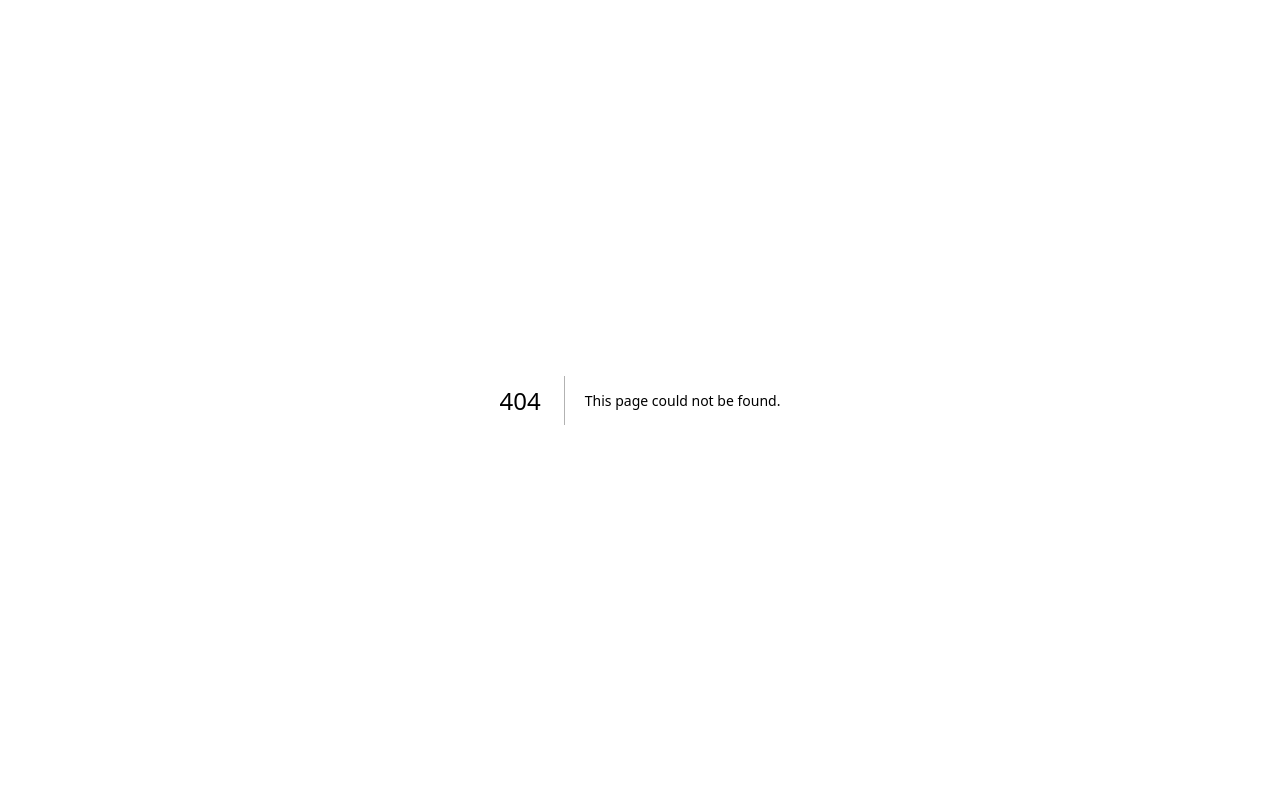
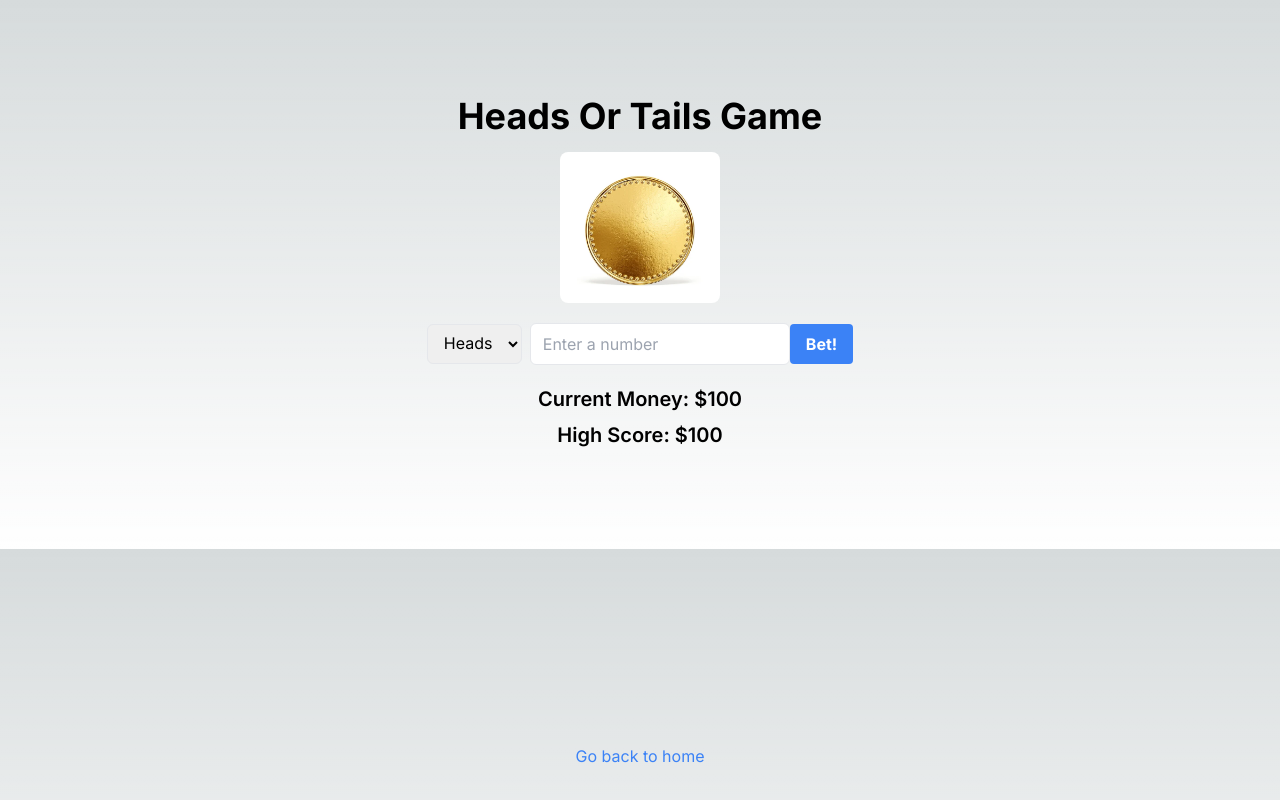
Before and after one commit to ElysianCode12/dexterportfolio, a Next.js app: page /headsortails in a window 1280 px wide. Before the commit this address had no page. Built offline with nearby package versions, Linux system fonts and the light colour scheme.

Commit message:
added heads or tails page

```diff
--- /dev/null
+++ b/app/headsortails/page.js
@@ -0,0 +1,94 @@
+"use client";
+
+import Link from "next/link";
+import { useState } from "react";
+
+export default function Page() {
+    const [currentMoney, setCurrentMoney] = useState(100); // Initial money set to 100
+    const [selectedOption, setSelectedOption] = useState("Heads");
+    const [result, setResult] = useState(null);
+    const [highScore, setHighScore] = useState(100); // Initial high score set to 100
+
+    const handleBet = () => {
+        const betAmount = parseInt(document.getElementById("betAmount").value);
+        const updatedMoney = currentMoney - betAmount;
+        if (updatedMoney >= 0) {
+            const randomNumber = Math.random();
+            const coinResult = randomNumber < 0.5 ? "Heads" : "Tails";
+            setResult(coinResult);
+            if (selectedOption === coinResult) {
+                const newMoney = updatedMoney + betAmount * 2;
+                setCurrentMoney(newMoney);
+                if (newMoney > highScore) {
+                    setHighScore(newMoney);
+                }
+            } else {
+                setCurrentMoney(updatedMoney);
+            }
+        } else {
+            alert("You don't have enough money to place this bet!");
+        }
+    };
+
+    const handleSelectChange = (event) => {
+        setSelectedOption(event.target.value);
+        setResult(null); // Reset the result when the option changes
+    };
+
+    return (
+        <main className="flex flex-col items-center justify-between p-24">
+            <div>
+                <h1 className="text-4xl font-bold mb-4">Heads Or Tails Game</h1>
+            </div>
+
+            <div>
+                <img src="coin.jpg" className="w-40 h-auto rounded-lg mb-5"></img>
+            </div>
+
+            <div className="flex items-center mb-4">
+                <select
+                    value={selectedOption}
+                    onChange={handleSelectChange}
+                    className="mr-2 px-3 py-2 border rounded-md focus:outline-none focus:ring focus:border-blue-300"
+                >
+                    <option value="Heads">Heads</option>
+                    <option value="Tails">Tails</option>
+                </select>
+                <input
+                    id="betAmount"
+                    type="number"
+                    className="px-3 py-2 border rounded-md focus:outline-none focus:ring focus:border-blue-300"
+                    placeholder="Enter a number"
+                />
+                <button
+                    onClick={handleBet}
+                    className="bg-blue-500 hover:bg-blue-700 text-white font-bold py-2 px-4 rounded"
+                >
+                    Bet!
+                </button>
+            </div>
+
+            <div>
+                {result && (
+                    <p className={`text-xl font-semibold mb-2 ${selectedOption === result ? 'text-green-500' : 'text-red-500'}`}>
+                        {selectedOption === result ? 'You won!' : 'You lost!'}
+                    </p>
+                )}
+            </div>
+
+            <div class="flex justify-center m-1">
+                <p className="text-xl font-semibold">Current Money: ${currentMoney}</p>
+            </div>
+
+            <div class="flex justify-center m-1">
+                <p className="text-xl font-semibold">High Score: ${highScore}</p>
+            </div>
+
+            <div class="fixed bottom-8">
+                <Link href="/">
+                    <p className="text-blue-500 hover:text-blue-700 py-100">Go back to home</p>
+                </Link>
+            </div>
+        </main>
+    );
+}
--- a/app/page.js
+++ b/app/page.js
@@ -26,10 +26,12 @@ export default function Home() {
 
       <div class="flex justify-center space-x-6">
 
-        <div class="border rounded-lg p-9 border-black flex flex-col items-center hover:bg-gray-500">
-          <img src="coin.jpg" class="w-40 h-auto rounded-lg"></img>
-          <p>Heads or Tails Game</p>
-        </div>
+        <Link href={`/headsortails`}>
+          <div class="border rounded-lg p-9 border-black flex flex-col items-center hover:bg-gray-500">
+            <img src="coin.jpg" class="w-40 h-auto rounded-lg"></img>
+            <p>Heads or Tails Game</p>
+          </div>
+        </Link>
 
         <Link href={`/fact-generator`}>
           <div class="border rounded-lg p-9 border-black flex flex-col items-center hover:bg-gray-500">
```
